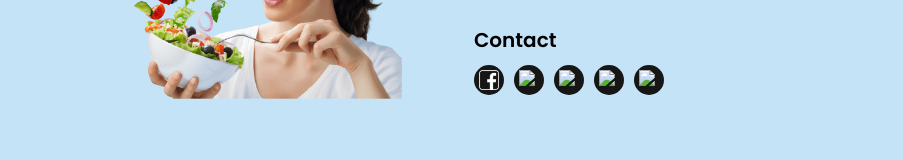
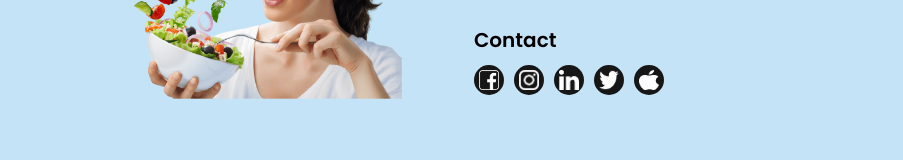
Before and after one commit to arifulhasantotul/firstassignmentarif, a plain HTML site: page index.html in a window 1280 px wide. Shown: the part 865-1025 px from the top of the page, without its empty margins (224-1127 px from the left). Drawn offline with Linux system fonts and the light colour scheme; the site is published under a folder, as on GitHub Pages, so addresses that start at the root find nothing.

Commit message:
problem solved

```diff
--- a/index.html
+++ b/index.html
@@ -53,16 +53,16 @@
                             <img src="images/twfb.png" alt="facebook">
                         </a>
                         <a target="_blank" href="https://www.instagram.com/ahtotul">
-                            <img src="/images/twins.png" alt="instagram">
+                            <img src="images/twins.png" alt="instagram">
                         </a>
                         <a target="_blank" href="http://linkedin.com/in/md-ariful-hasan-716a31216">
-                            <img src="/images/twlink.png" alt="linkedin">
+                            <img src="images/twlink.png" alt="linkedin">
                         </a>
                         <a target="_blank" href="https://www.twitter.com/arifulh56003994">
-                            <img src="/images/twtwt.png" alt="twitter">
+                            <img src="images/twtwt.png" alt="twitter">
                         </a>
                         <a target="_blank" href="#">
-                            <img src="/images/twapple.png" alt="apple">
+                            <img src="images/twapple.png" alt="apple">
                         </a>
                     </ul>
                 </div>
```
